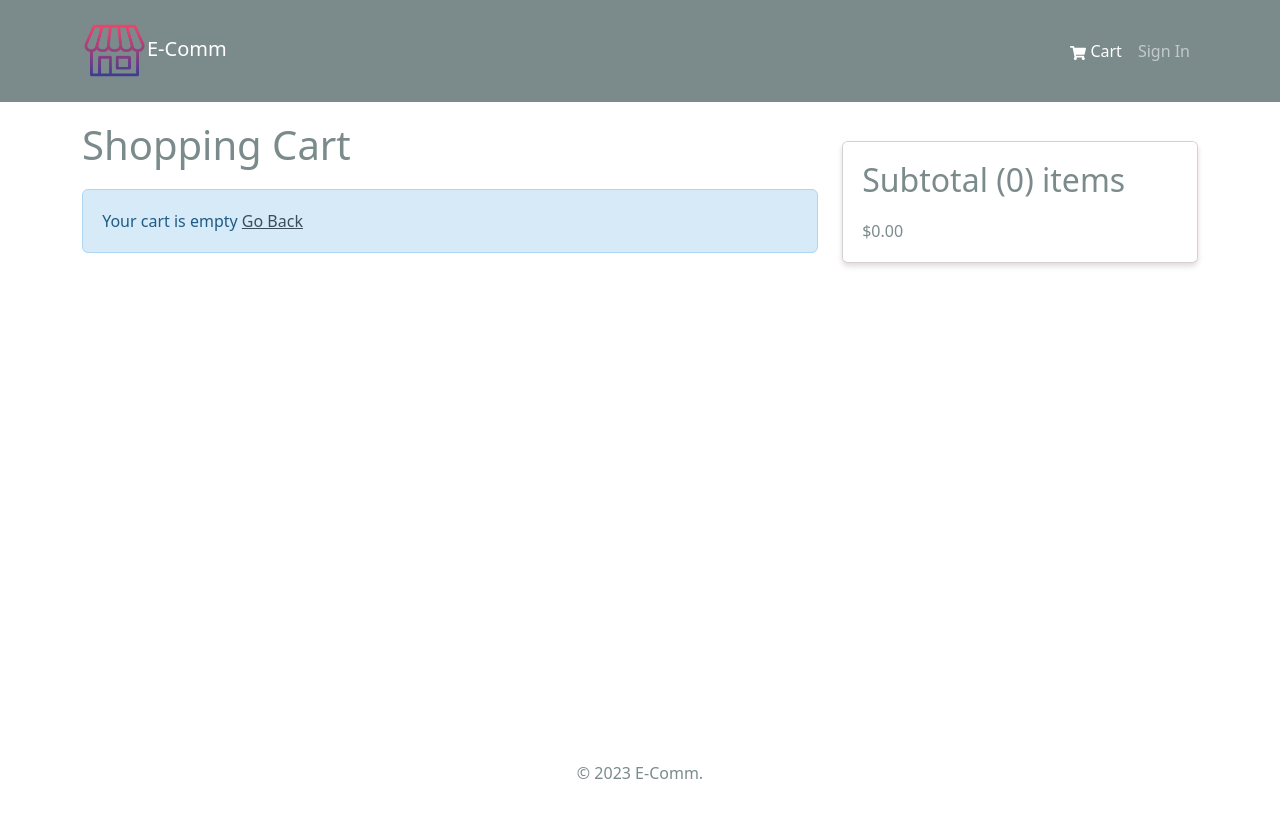
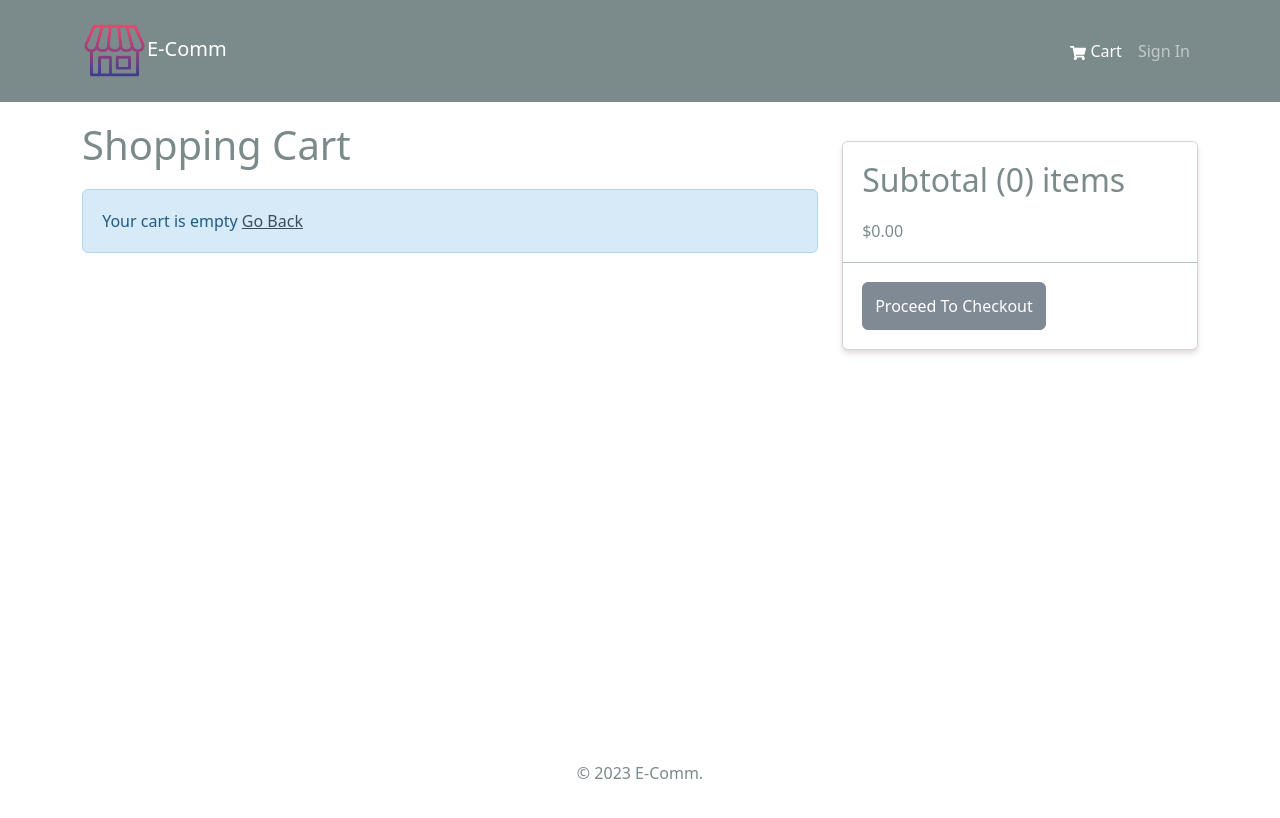
Before and after one commit to shraja7/ecom, a React (Create React App) app in the folder frontend/: page /cart in a window 1280 px wide. Built offline with nearby package versions, Linux system fonts and the light colour scheme.

Commit message:
implement subtotal and proceed to checkout button

```diff
--- a/frontend/src/screens/CartScreen.jsx
+++ b/frontend/src/screens/CartScreen.jsx
@@ -78,6 +78,15 @@ const CartScreen = () => {
                 .reduce((acc, item) => acc + item.qty * item.price, 0)
                 .toFixed(2)}
             </ListGroup.Item>
+            <ListGroup.Item>
+              <Button
+                type="button"
+                className="btn-block"
+                disabled={cartItems.length === 0}
+              >
+                Proceed To Checkout
+              </Button>
+            </ListGroup.Item>
           </ListGroup>
         </Card>
       </Col>
```
